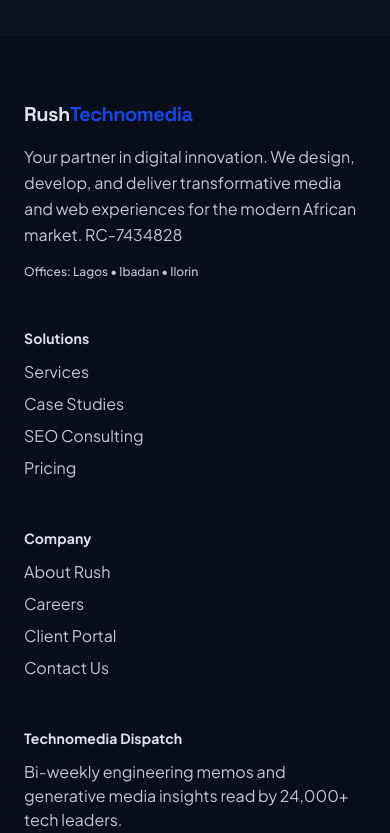
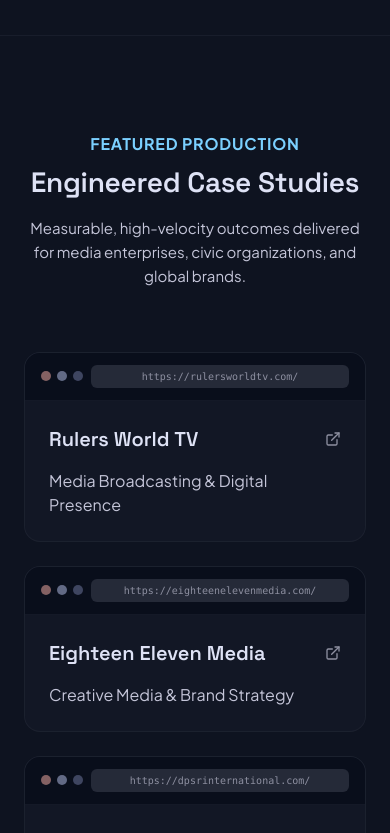
Before and after one commit to aliyuabdulkareem-ship-it/rush-technomedia, a Next.js app: page / in a window 390 px wide. Shown: the part 6780-7613 px from the top of the page. Built offline with nearby package versions, Linux system fonts and the light colour scheme.

Commit message:
Add portfolio and FAQ sections to the page

```diff
--- a/app/page.tsx
+++ b/app/page.tsx
@@ -274,8 +274,86 @@ export default function Home() {
         </motion.div>
       </section>
 
+
+
+
+      {/* Portfolio Section */}
+      <section id="work" className="py-24 px-6 md:px-12 max-w-7xl mx-auto border-t border-outline-variant/20">
+        <div className="text-center max-w-3xl mx-auto mb-16">
+          <span className="text-tertiary text-label-sm font-bold uppercase tracking-wider">Featured Production</span>
+          <h2 className="font-display text-headline-md md:text-headline-lg text-on-surface mt-2 mb-4">Engineered Case Studies</h2>
+          <p className="text-on-surface-variant text-body-md">Measurable, high-velocity outcomes delivered for media enterprises, civic organizations, and global brands.</p>
+        </div>
+        <div className="grid grid-cols-1 md:grid-cols-2 lg:grid-cols-3 gap-6">
+          {[
+            { name: "Rulers World TV", url: "https://rulersworldtv.com/", desc: "Media Broadcasting & Digital Presence" },
+            { name: "Eighteen Eleven Media", url: "https://eighteenelevenmedia.com/", desc: "Creative Media & Brand Strategy" },
+            { name: "DPSR International", url: "https://dpsrinternational.com/", desc: "Corporate Web Architecture" },
+            { name: "Voters Awareness Org", url: "https://votersawareness.org.ng/", desc: "Civic Tech & Information Platform" },
+            { name: "Borderless Online NG", url: "https://borderlessonlineng.com/", desc: "Digital Publishing & News Portal" }
+          ].map((site, i) => (
+            <a key={i} href={site.url} target="_blank" rel="noopener noreferrer" className="group relative rounded-2xl bg-surface-container/40 border border-outline-variant/20 overflow-hidden hover:border-primary/50 hover:bg-surface-container/80 transition-all duration-300 hover:-translate-y-1">
+              {/* Fake Browser Top Bar */}
+              <div className="flex items-center gap-2 px-4 py-3 bg-surface-container-lowest border-b border-outline-variant/20">
+                <div className="flex gap-1.5">
+                  <div className="w-2.5 h-2.5 rounded-full bg-error/50"></div>
+                  <div className="w-2.5 h-2.5 rounded-full bg-secondary/50"></div>
+                  <div className="w-2.5 h-2.5 rounded-full bg-primary/30"></div>
+                </div>
+                <div className="flex-1 bg-surface-container-high rounded-md px-3 py-1 text-[10px] text-outline font-mono truncate text-center">
+                  {site.url}
+                </div>
+              </div>
+              {/* Preview Content */}
+              <div className="p-6">
+                <div className="flex items-center justify-between mb-4">
+                  <h3 className="font-display text-headline-sm text-on-surface group-hover:text-primary transition-colors">{site.name}</h3>
+                  <ExternalLink className="w-4 h-4 text-outline group-hover:text-primary transition-colors" />
+                </div>
+                <p className="text-body-sm text-on-surface-variant">{site.desc}</p>
+              </div>
+            </a>
+          ))}
+        </div>
+      </section>
+
+      {/* FAQ Section */}
+      <section id="faq" className="py-24 px-6 md:px-12 max-w-4xl mx-auto border-t border-outline-variant/20">
+        <div className="text-center mb-16">
+          <span className="text-tertiary text-label-sm font-bold uppercase tracking-wider">Common Questions</span>
+          <h2 className="font-display text-headline-md md:text-headline-lg text-on-surface mt-2">Frequently Asked Questions</h2>
+        </div>
+        <div className="space-y-4">
+          {[
+            { q: "How long does a typical web development project take?", a: "A standard MVP or corporate website takes 4–6 weeks from discovery to launch. Complex, custom web applications or AI integrations may take 8–12 weeks. We provide a detailed timeline during our initial strategy session." },
+            { q: "Do you offer ongoing SEO and maintenance after launch?", a: "Absolutely. We don't just build and leave. We offer flexible monthly retainers for technical SEO monitoring, content updates, security patching, and performance optimization to ensure your site continues to rank and convert." },
+            { q: "What makes Rush Technomedia different from other agencies?", a: "We sit at the intersection of media publishing and technical engineering. We don't just write code; we understand audience psychology, content distribution, and the specific nuances of the African digital ecosystem, ensuring global standards with local relevance." },
+            { q: "Do you work with businesses outside of Nigeria?", a: "Yes. While we are proudly rooted in Nigeria (with offices in Lagos, Ibadan, and Ilorin), we serve clients globally. Our remote-first engineering and media workflows allow us to collaborate seamlessly with international teams." }
+          ].map((faq, i) => (
+            <details key={i} className="group rounded-xl bg-surface-container/40 border border-outline-variant/20 open:bg-surface-container/80 open:border-primary/30 transition-all duration-300">
+              <summary className="flex items-center justify-between p-6 cursor-pointer list-none">
+                <span className="font-display text-headline-sm text-on-surface group-hover:text-primary transition-colors text-left">{faq.q}</span>
+                <span className="ml-4 text-primary transition-transform duration-300 group-open:rotate-180 flex-shrink-0">
+                  <svg className="w-5 h-5" fill="none" viewBox="0 0 24 24" stroke="currentColor"><path strokeLinecap="round" strokeLinejoin="round" strokeWidth={2} d="M19 9l-7 7-7-7" /></svg>
+                </span>
+              </summary>
+              <div className="px-6 pb-6 text-body-md text-on-surface-variant leading-relaxed">
+                {faq.a}
+              </div>
+            </details>
+          ))}
+        </div>
+      </section>
+
+
+
+
+
       {/* Footer */}
+
       <footer className="w-full bg-surface-container-lowest border-t border-outline-variant/20 text-on-surface-variant">
+
+
         <div className="w-full max-w-7xl mx-auto px-6 md:px-12 py-16">
           <div className="grid grid-cols-1 md:grid-cols-12 gap-12 pb-12 border-b border-outline-variant/20">
             <div className="md:col-span-4 space-y-4">
```
